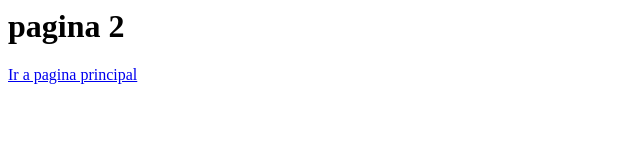
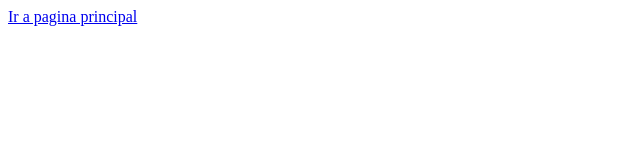
Before and after one commit to Dayracamila1314/github.io, a plain HTML site: page pagina2.html in a window 1280 px wide. Shown: the whole page, without its empty margins (0-640 px from the left). Drawn offline with Linux system fonts and the light colour scheme.

Commit message:
Update pagina2.html

```diff
--- a/pagina2.html
+++ b/pagina2.html
@@ -1,9 +1,8 @@
 <html>
 <head>
-<title>pagina1</title>
+<title>pagina2</title>
 </head>
 <body>
-<h1>pagina 2</h1>
 <a href="index.html">Ir a pagina principal</a>
 </body>
 </html>
```
